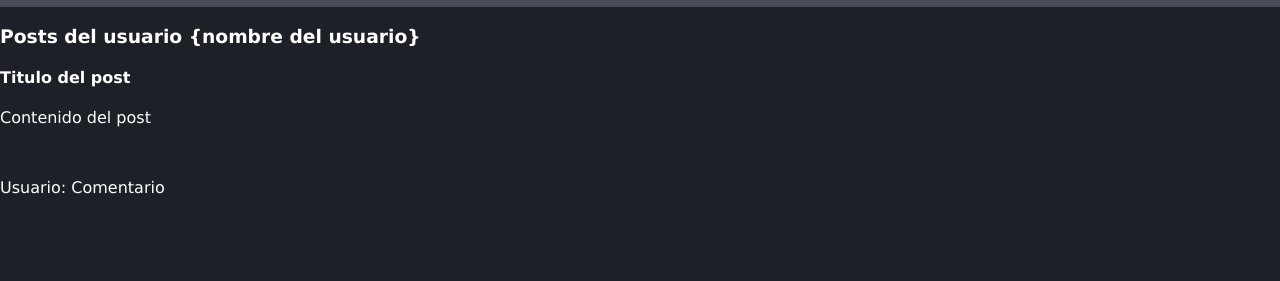
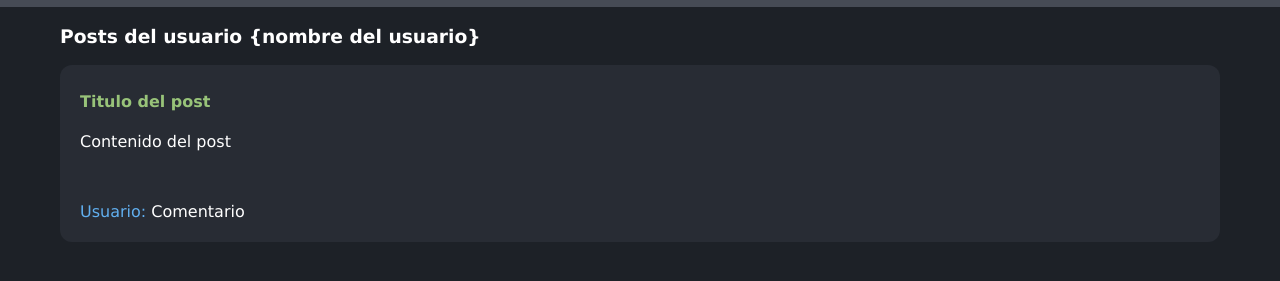
Before and after one commit to NaelPy9/curso-git, a plain HTML site: page index.html in a window 1280 px wide. Shown: the part 63-344 px from the top of the page. Drawn offline with Linux system fonts and the light colour scheme; a web font is replaced by a local one.

Commit message:
add post styles

```diff
--- a/index.css
+++ b/index.css
@@ -20,3 +20,25 @@ h1{
     width: 50px;
     height: 50px;
 }
+.container{
+    margin-top: px;
+    padding: 0 60px 0 60px;
+
+}
+
+.post{
+    background-color: #282c34;
+    margin-bottom: 15px;
+    padding: 5px 20px 5px 20px;
+    border-radius: 12px;
+}
+
+.post h4{
+    color: #98c379;
+
+}
+
+.post span{
+    color: #61afef;
+
+}
```
